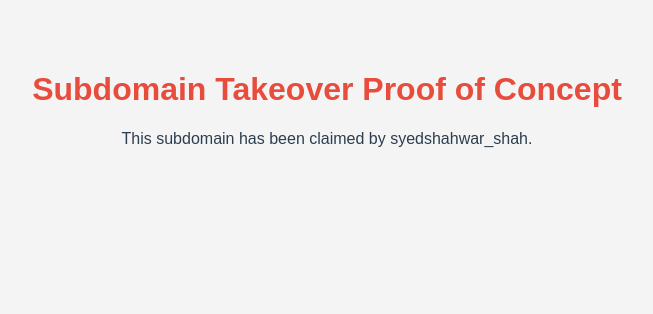
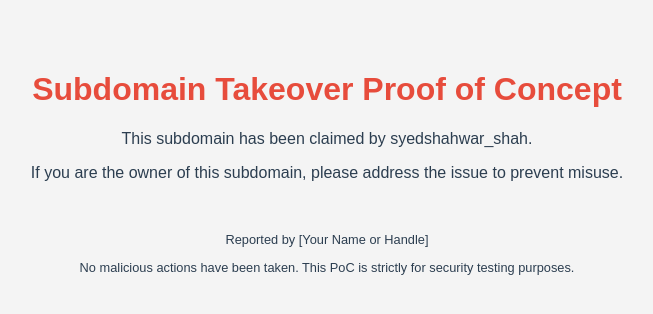
Before and after one commit to hackershhhah/shahwarPOC2, a plain HTML site: page index.html in a window 1280 px wide. Shown: the whole page, without its empty margins (313-966 px from the left). Drawn offline with Linux system fonts and the light colour scheme.

Commit message:
Update index.html

```diff
--- a/index.html
+++ b/index.html
@@ -28,10 +28,10 @@
 <body>
     <h1>Subdomain Takeover Proof of Concept</h1>
     <p>This subdomain has been claimed by  syedshahwar_shah.</p>
-    <p></p>
+    <p>If you are the owner of this subdomain, please address the issue to prevent misuse.</p>
     <div class="footer">
-        <p></p>
-        <p></p>
+        <p>Reported by [Your Name or Handle]</p>
+        <p>No malicious actions have been taken. This PoC is strictly for security testing purposes.</p>
     </div>
 </body>
 </html>
```
